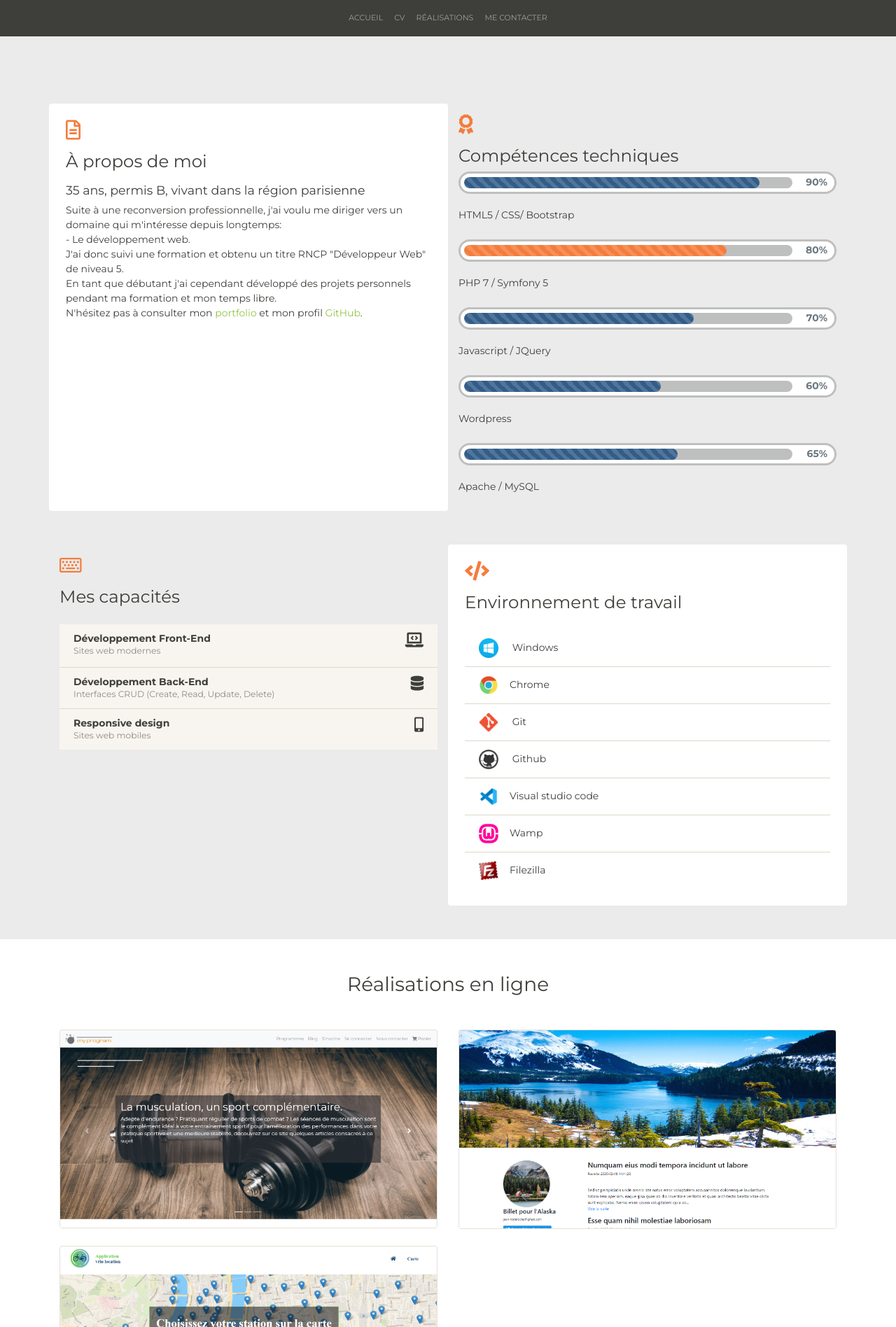
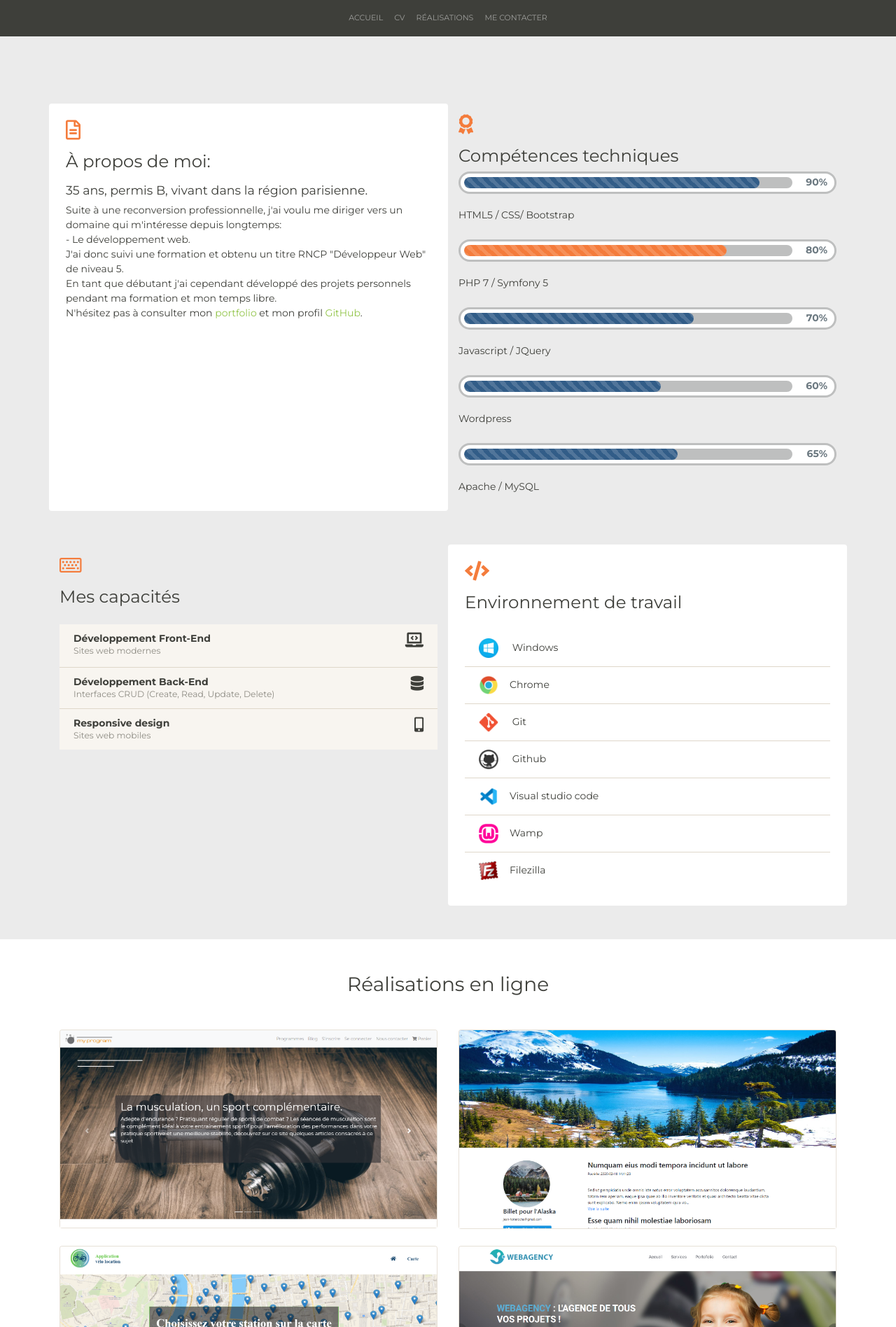
Before and after one commit to romuald85/portfolio, a PHP site: page / in a window 1280 px wide. Shown: the part 802-2698 px from the top of the page at 70% size. Run offline with PHP 8.4, Linux system fonts and the light colour scheme.

Commit message:
Css file to the root and add my first project in the portfolio

```diff
--- a/index.php
+++ b/index.php
@@ -13,7 +13,7 @@ include 'php/_inc.php';
     <link rel="stylesheet" href="https://cdnjs.cloudflare.com/ajax/libs/font-awesome/5.15.2/css/all.min.css">
     <link rel="preconnect" href="https://fonts.gstatic.com">
     <link href="https://fonts.googleapis.com/css2?family=Montserrat:wght@400;700&display=swap" rel="stylesheet">
-    <link rel="stylesheet" href="css/style.css">
+    <link rel="stylesheet" href="style.css">
     <link href="https://unpkg.com/aos@2.3.1/dist/aos.css" rel="stylesheet">
     <title>Portfolio</title>
 </head>
@@ -65,8 +65,8 @@ include 'php/_inc.php';
             <div class="row">
                 <div class="mt-5 p-4 col-lg-6 bg-white rounded">
                     <i class="mb-3 far fa-file-alt fa-2x text-warning" data-aos="zoom-in-up" data-aos-duration="1000" data-aos-once="true"></i>
-                    <h3>À propos de moi</h3>
-                    <h5 class="mt-3">35 ans, permis B, vivant dans la région parisienne</h5>
+                    <h3>À propos de moi:</h3>
+                    <h5 class="mt-3">35 ans, permis B, vivant dans la région parisienne.</h5>
                     <p class="text-dark">Suite à une reconversion professionnelle, j'ai voulu me diriger vers un domaine
                         qui m'intéresse
                         depuis longtemps:<br>
@@ -224,28 +224,42 @@ include 'php/_inc.php';
                 </div>
                 <div class="col-md-6 mb-4">
                     <div class="card">
-                        <a href="https://projet-4.rm-rentbike.com/" target="_blank">
+                        <a href="http://projet4.romuald-mbaye.com/" target="_blank">
                             <img src="images/projet-4.png" class="card-img-top image-portfolio" alt="projet-blog">
                         </a>
                         <div class="card-body">
                             <div class="content">
                                 <h5 class="card-title">Billet pour l'alaska</h5>
                                 <p class="card-text mb-2">Blog pour un écrivain (projet dans le cadre de ma formation)</p>
-                                <a href="https://projet-4.rm-rentbike.com/" target="_blank" class="btn btn-primary">Visiter le site</a>
+                                <a href="http://projet4.romuald-mbaye.com/" target="_blank" class="btn btn-primary">Visiter le site</a>
                             </div>
                         </div>
                     </div>
                 </div>
                 <div class="col-md-6 mb-4">
                     <div class="card">
-                        <a href="https://rm-rentbike.com/" target="_blank">
+                        <a href="http://romuald-mbaye.com/" target="_blank">
                             <img src="images/projet-3.png" class="card-img-top image-portfolio" alt="projet-location-de-velo">
                         </a>
                         <div class="card-body">
                             <div class="content">
                                 <h5 class="card-title">Application vélo location</h5>
                                 <p class="card-text mb-2">Carte interactive de location de vélos (projet dans le cadre de ma formation)</p>
-                                <a href="https://rm-rentbike.com/" target="_blank" class="btn btn-primary">Visiter le site</a>
+                                <a href="http://romuald-mbaye.com/" target="_blank" class="btn btn-primary">Visiter le site</a>
+                            </div>
+                        </div>
+                    </div>
+                </div>
+                <div class="col-md-6 mb-4">
+                    <div class="card">
+                        <a href="http://projet1.romuald-mbaye.com/" target="_blank">
+                            <img src="images/projet-1.png" class="card-img-top image-portfolio" alt="projet-web-agency">
+                        </a>
+                        <div class="card-body">
+                            <div class="content">
+                                <h5 class="card-title">Web agency</h5>
+                                <p class="card-text mb-2">Maquette de site en HTML et CSS (projet dans le cadre de ma formation)</p>
+                                <a href="http://projet1.romuald-mbaye.com/" target="_blank" class="btn btn-primary">Visiter le site</a>
                             </div>
                         </div>
                     </div>
--- a/css/style.css
+++ b/style.css
@@ -12,7 +12,7 @@ header,
 
 #intro {
     background: linear-gradient(to bottom, #000, #0001),
-        fixed no-repeat center url("img/notebook.jpg");
+        fixed no-repeat center url("images/note-book.jpg");
     background-repeat: no-repeat;
     background-size: cover;
 }
```
Also changed, not shown: images/projet-1.png (added), img/notebook.jpg (deleted).
